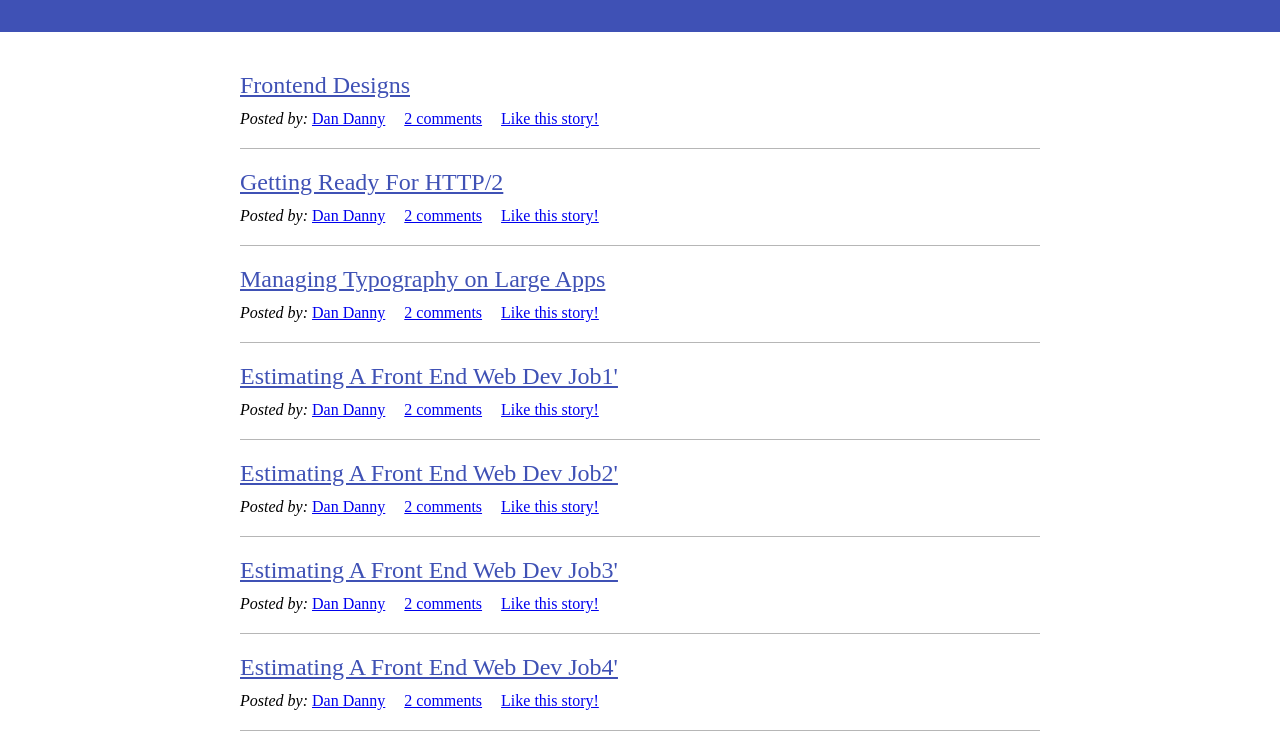
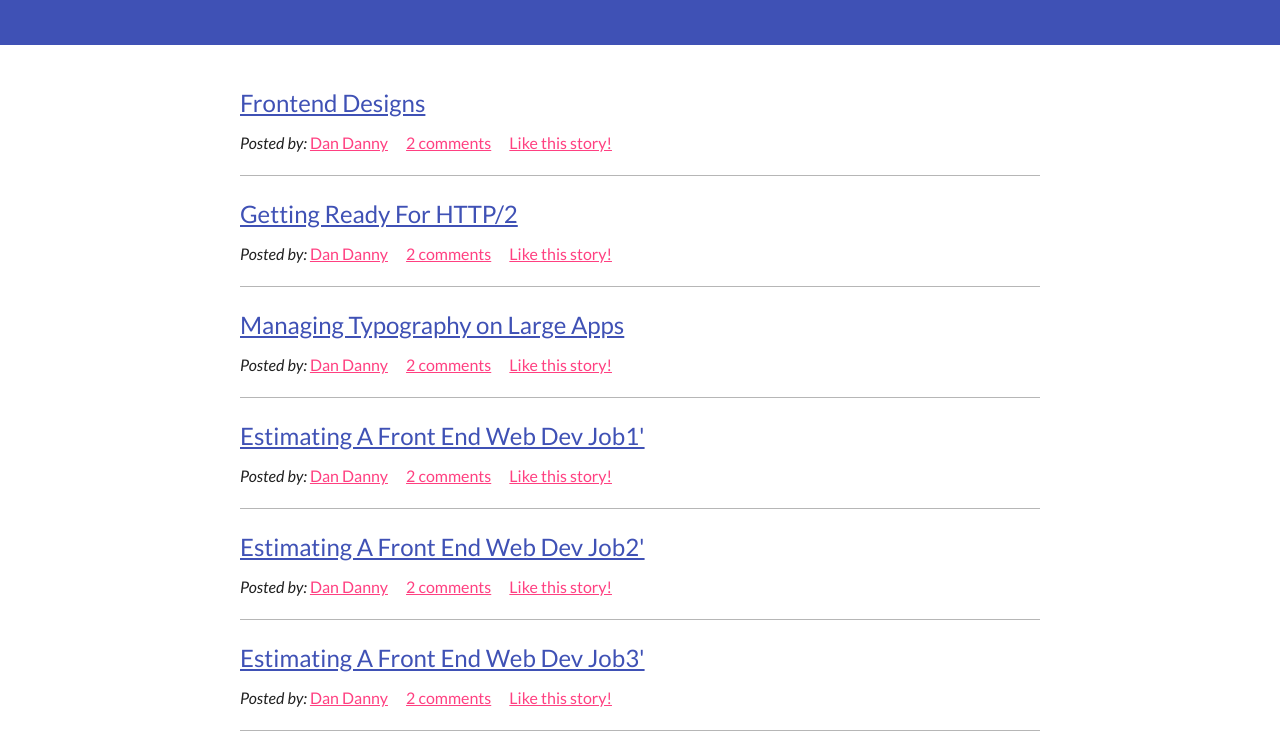
Before and after one commit to vedao/FrontEndNewsScreencast, a plain HTML site: page index.html in a window 1280 px wide. Shown: the part 121-869 px from the top of the page. Drawn offline with nearby package versions, Linux system fonts and the light colour scheme.

Commit message:
Style news meta

```diff
--- a/index.html
+++ b/index.html
@@ -5,6 +5,8 @@
     <meta charset="UTF-8">
     <meta name="viewport" content="width=device-width, initial-scale=1.0">
     <meta http-equiv="X-UA-Compatible" content="ie=edge">
+    <link href="https://fonts.googleapis.com/css?family=Montserrat:700" rel="stylesheet">
+    <link href="https://fonts.googleapis.com/css?family=Lato:400,400i,700" rel="stylesheet">
     <link rel="stylesheet" href="node_modules\normalize.css\normalize.css">
     <link rel="stylesheet" href="main.css">
     <title>Front-end News</title>
--- a/main.css
+++ b/main.css
@@ -18,7 +18,12 @@
 * Base
 -----------------------------------------------*/
 
-body {}
+body {
+    color: #212121;
+    font-family: 'Lato', sans-serif;
+    font-size: 16px;
+    line-height: 1.5;
+}
 
 h1,
 h2,
@@ -36,7 +41,15 @@ ul {
 
 p {}
 
-a {}
+a {
+    color: #ff4081;
+}
+
+a:active,
+a:hover,
+a:focus {
+    color: #212121;
+}
 
 
 /*----------------------------------------------
```
